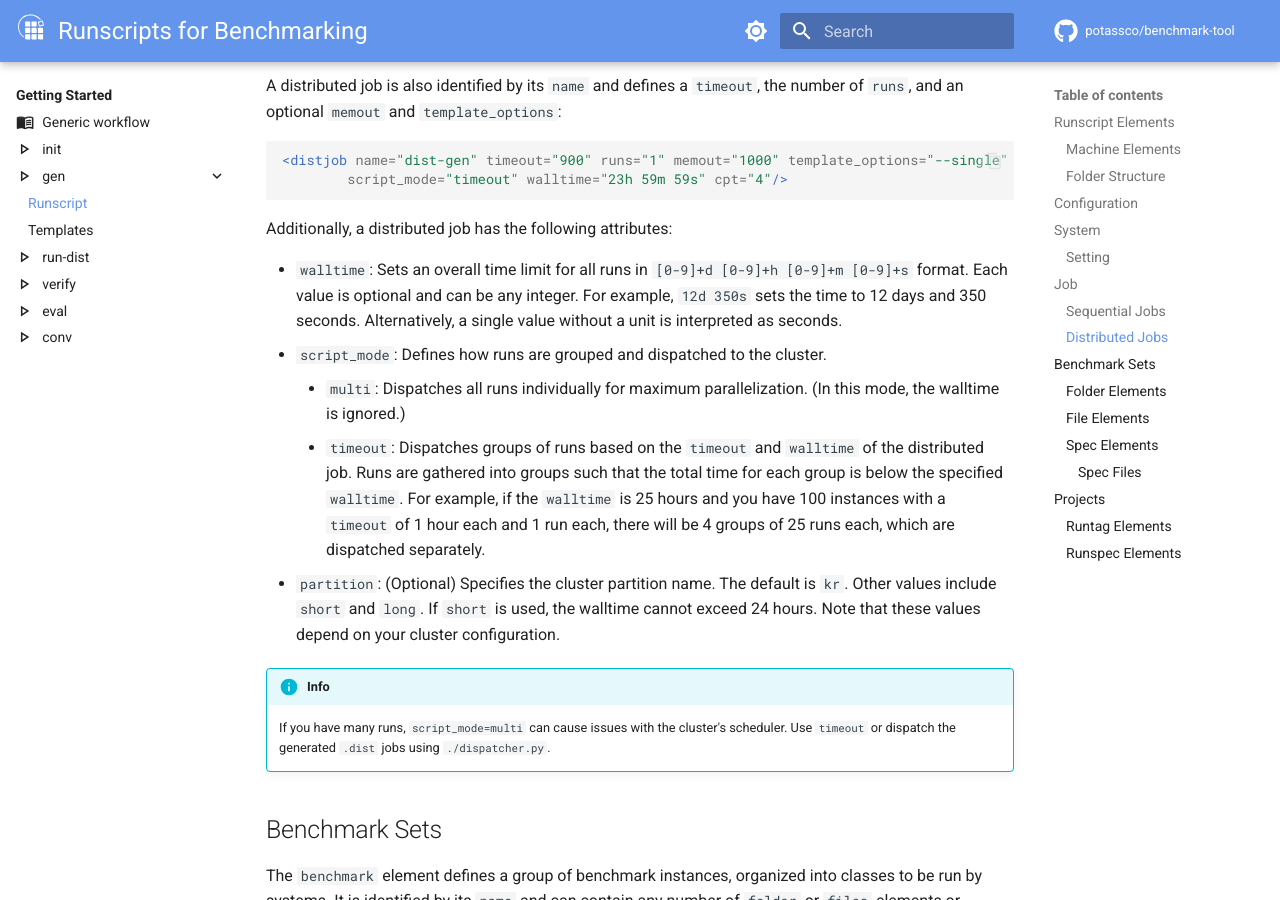
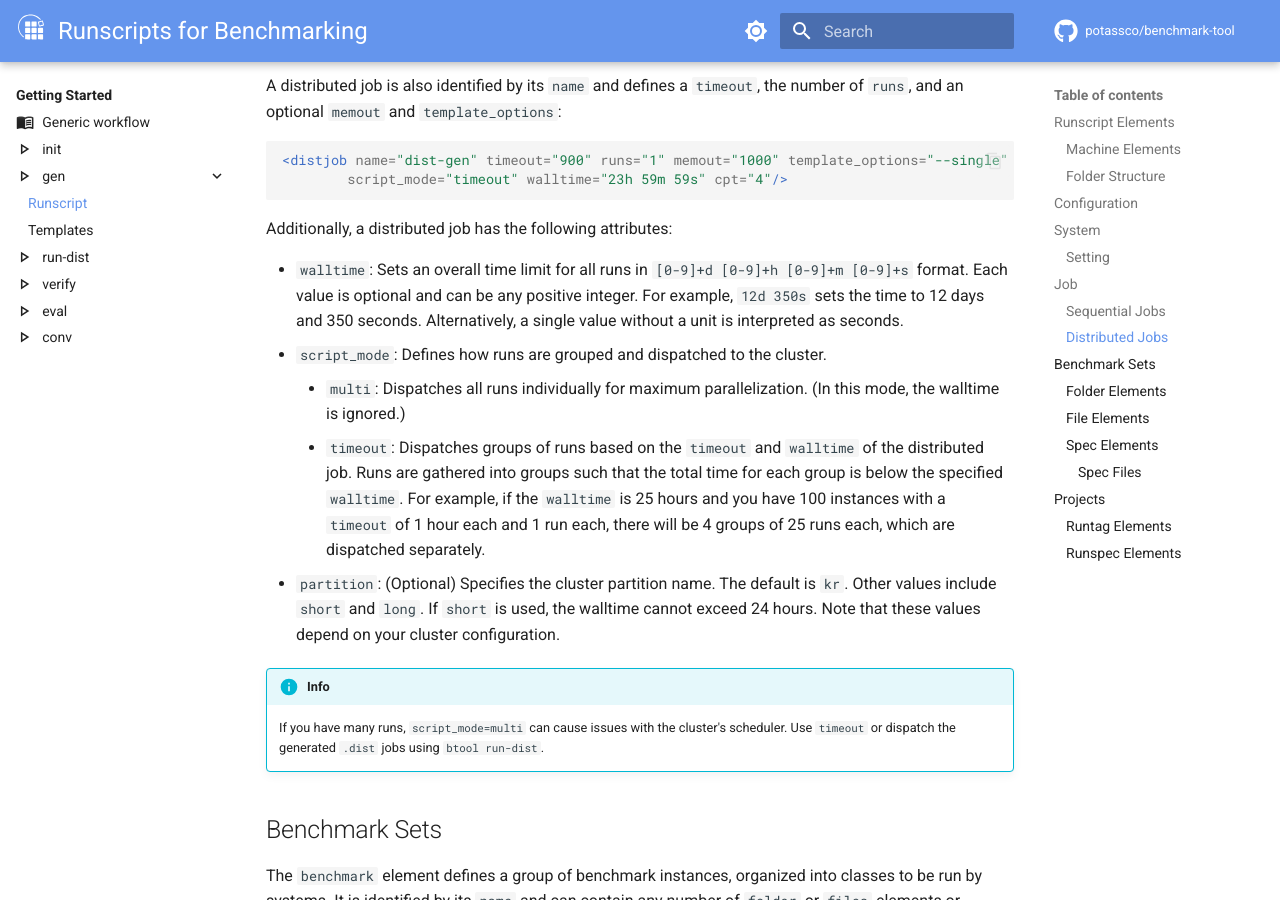
Before and after one commit to potassco/benchmark-tool, an MkDocs documentation site: the page built from docs/getting_started/gen/runscript.md, in a window 1280 px wide and 900 px high, scrolled down 3884 px. Built offline with MkDocs 1.6.1 and Material for MkDocs 9.7.7, drawn with Linux system fonts in a browser that asks for light colours; comment, search, counter and statistics services are not loaded; some of the changed text lies outside the part shown.

Commit message:
Fix typos

````diff
--- a/docs/getting_started/gen/runscript.md
+++ b/docs/getting_started/gen/runscript.md
@@ -130,7 +130,7 @@ argument order.
 - `tag`: A space-separated identifier used within the runscript to select
 multiple settings at once.
 - Each setting can contain any number of `encoding` elements:
-    - `file`: A relative path from the directory where `bgen` is run to the encoding file.
+    - `file`: A relative path from the directory where `btool gen` is run to the encoding file.
     - If no `tag` is given, the encoding is passed to the system for all instances when this
     setting is selected.
     - If a `tag` is given, encoding usage is instance-dependent. Multiple encodings can
@@ -191,8 +191,8 @@ of `runs`, and an optional `memout` and `template_options`:
 Additionally, a distributed job has the following attributes:
 
 - `walltime`: Sets an overall time limit for all runs in `[0-9]+d [0-9]+h [0-9]+m [0-9]+s`
-format. Each value is optional and can be any integer. For example, `12d 350s` sets the
-time to 12 days and 350 seconds. Alternatively, a single value without a unit is
+format. Each value is optional and can be any positive integer. For example, `12d 350s`
+sets the time to 12 days and 350 seconds. Alternatively, a single value without a unit is
 interpreted as seconds.
 - `script_mode`: Defines how runs are grouped and dispatched to the cluster.
     - `multi`: Dispatches all runs individually for maximum parallelization. (In this
@@ -208,7 +208,7 @@ Other values include `short` and `long`. If `short` is used, the walltime cannot
 
 !!! info
     If you have many runs, `script_mode=multi` can cause issues with the cluster's
-    scheduler. Use `timeout` or dispatch the generated `.dist` jobs using `./dispatcher.py`.
+    scheduler. Use `timeout` or dispatch the generated `.dist` jobs using `btool run-dist`.
 
 ## Benchmark Sets
 
@@ -278,7 +278,7 @@ the system.
 
 ### Spec Elements
 
-Alternatively `spec` elements can be used to load benchmark specifications
+Alternatively, `spec` elements can be used to load benchmark specifications
 from `spec.xml` files.
 
 ```xml
````
Also changed, not shown: other parts of docs/getting_started/gen/runscript.md (+1 -1 lines), 1 other file.
